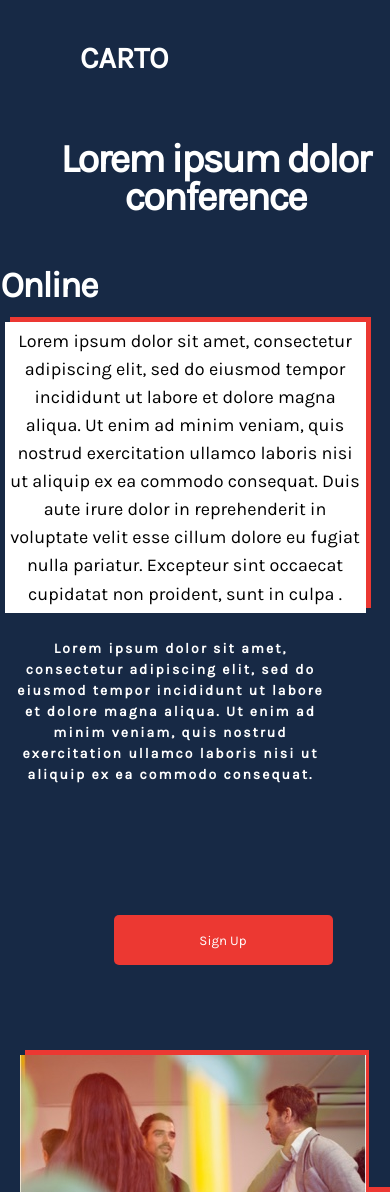
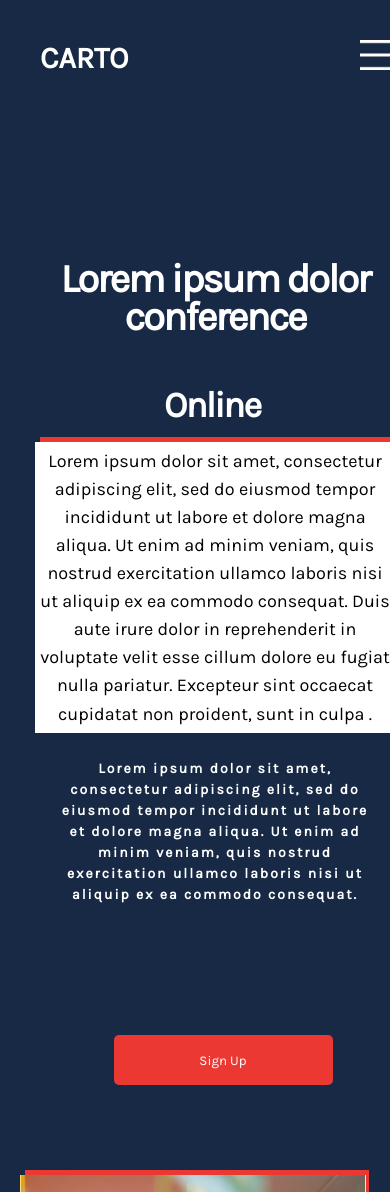
Before and after one commit to Renda02/carto-landing-page, a Jekyll site: the page built from index.markdown, in a window 390 px wide. Shown: the top 1192 px of the page. Built offline with Jekyll 4.4.1, drawn with Linux system fonts in a browser that asks for light colours; grey boxes are pictures that could not be loaded.

Commit message:
added media-query

```diff
--- a/_includes/navigation.html
+++ b/_includes/navigation.html
@@ -1,7 +1,7 @@
 <nav>
   <a href="/" class="logo">CARTO</a>
-  <div class="toggle" onclick=toggleMenu();></div>
-  <ul>
+  <div class="toggle" onclick="toggleMenu()"></div>
+  <ul class="navigation">
 
     <li><a href="/">About</a></li>
     <li><a href="/">2021 Events</a></li>
@@ -21,6 +21,7 @@
     justify-content: space-between;
     color: #fff;
     height: 80px;
+    box-sizing: border-box;
   }
 
   .logo {
@@ -39,16 +40,17 @@
 
 
 
-  ul li {
+  nav ul li {
     list-style: none;
   }
 
-  a {
+  nav ul li a {
     display: inline-block;
     color: #fff;
     font-weight: 450;
     margin-left: 40px;
     text-decoration: none;
+
   }
 
   @media (max-width:960px) {
@@ -65,20 +67,43 @@
       display: none;
     }
 
+    nav ul li a {
+      font-size: 1.2rem;
+      margin: 5px 0;
+    }
+
     .toggle {
       width: 30px;
       height: 30px;
       cursor: pointer;
-
-      filter: invert(1)
-    }
-
-    .toggle.active {
       background: url("assets/images/icon.png");
       background-size: 36px;
       background-repeat: no-repeat;
       background-position: center;
+      filter: invert(1);
+      z-index: 11;
     }
 
+    .toggle.active {
+      position: fixed;
+      right: 20px;
+      background: url("assets/images/icons.png");
+      background-size: 36px;
+      background-repeat: no-repeat;
+    }
+
+    nav ul .navigation.active {
+      position: fixed;
+      top: 0;
+      left: 0;
+      width: 100%;
+      height: 100%;
+      display: flex;
+      justify-content: center;
+      align-items: center;
+      flex-direction: column;
+      background: #fff;
+      z-index: 10;
+    }
   }
 </style>
--- a/_layouts/default.html
+++ b/_layouts/default.html
@@ -9,6 +9,7 @@
   <title>{{ page.title }}</title>
   <link rel="stylesheet" href="/assets/css/styles.css">
   <link rel="stylesheet" href="/assets/css/index.css">
+  <script src="/assets/js/index.js"></script>
 
 </head>
 
@@ -16,10 +17,11 @@
   <section>
     <div class="background"></div>
     {% include navigation.html %}
-    {{ content }}
+    <div class="content">
+      {{ content }}
+      <div>
 
   </section>
-<script src="/assets/js/index.js"></script>
 </body>
 
 </html>
--- a/_sass/main.scss
+++ b/_sass/main.scss
@@ -10,6 +10,11 @@
   background: #172945;
 }
 
+.content {
+  display: flex;
+  max-width: 1300px;
+}
+
 section {
   position: relative;
   width: 100%;
@@ -17,7 +22,6 @@
   display: flex;
   justify-content: center;
   align-items: center;
-  max-width: 1300px;
 }
 
 #image-first {
@@ -126,3 +130,10 @@
     clip-path: circle(200px at bottom right);
   }
 }
+
+@media (max-width: 640px) {
+  .left {
+    padding: 0px;
+    align-items: center;
+  }
+}
--- a/assets/js/index.js
+++ b/assets/js/index.js
@@ -1,4 +1,4 @@
-function toogleMenu(){
+function toggleMenu(){
     let toggleIcon=document.querySelector('.toggle');
     toggleIcon.classList.toggle('active');
 }
```
Also changed, not shown: README.md (added), assets/images/icons.png (added).
